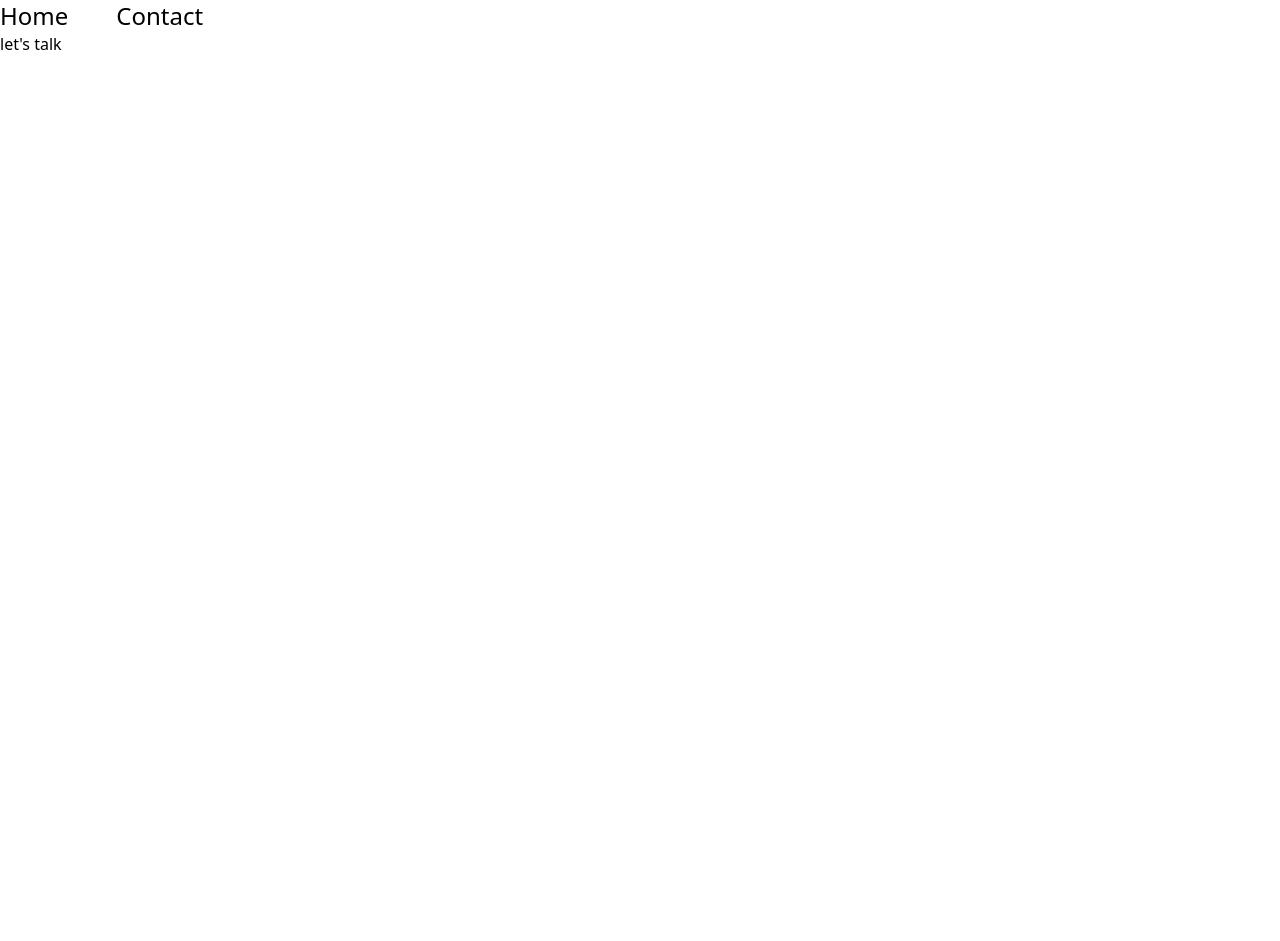
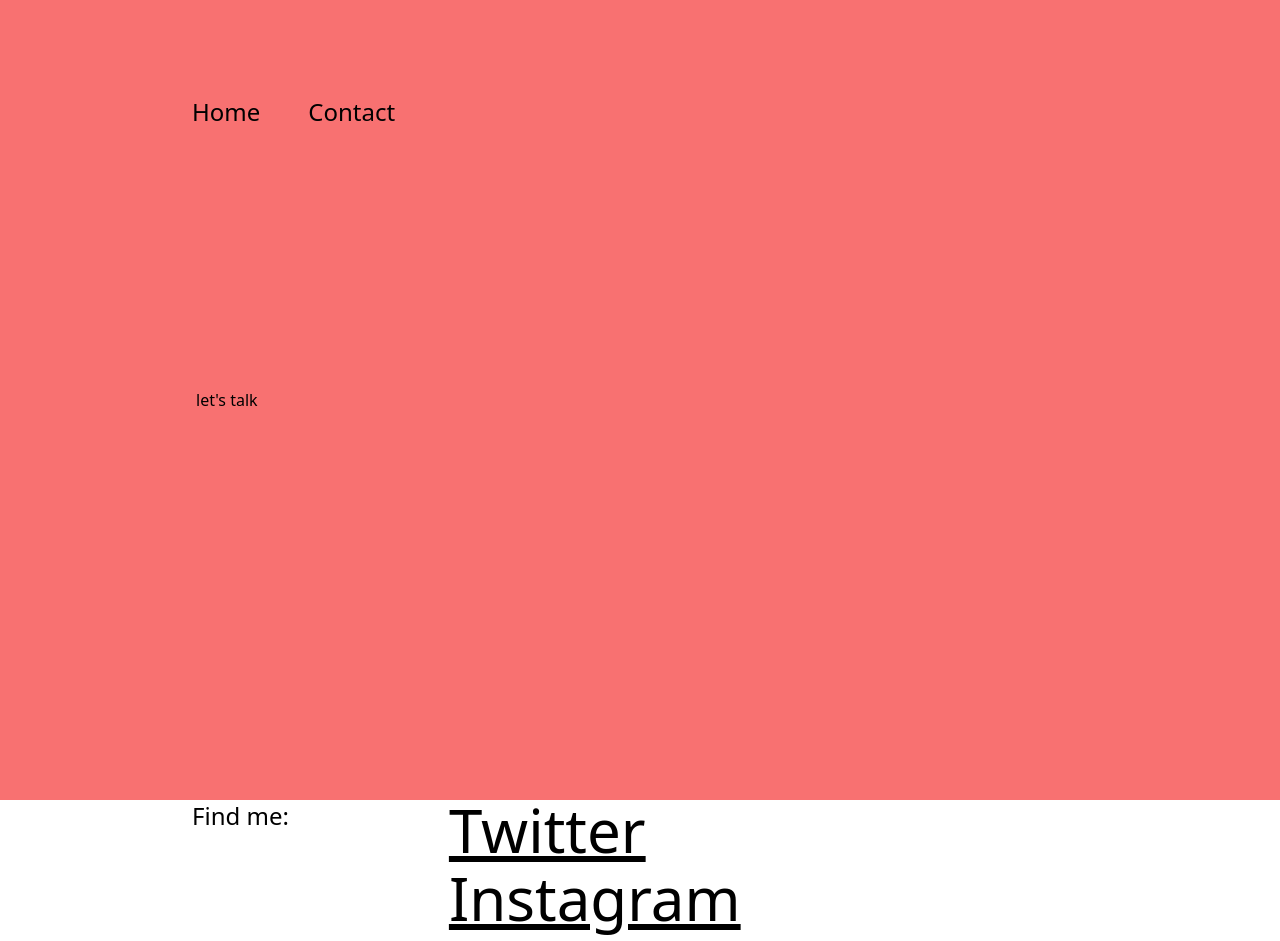
Before and after one commit to williambjork/portfolio2022, a Next.js app: page /contact in a window 1280 px wide. Shown: the top 941 px of the page. Before the commit the page ends 800 px from the top, so only its background shows below. Built offline with nearby package versions, Linux system fonts and the light colour scheme.

Commit message:
page transitions

```diff
--- a/components/Nav.js
+++ b/components/Nav.js
@@ -2,7 +2,7 @@
 
 export default function Nav() {
   return (
-    <nav className="text-2xl font-medium">
+    <nav className="text-2xl font-medium z-20 relative">
         <ul className="flex gap-12">
             <Link href="/"><li>Home</li></Link>
             <Link href="/contact"><li>Contact</li></Link>
--- a/pages/_app.tsx
+++ b/pages/_app.tsx
@@ -1,15 +1,18 @@
 import '../styles/globals.css'
 import type { AppProps } from 'next/app'
 import  Nav  from "../components/Nav"
+import {AnimatePresence} from "framer-motion"
 
-function MyApp({ Component, pageProps }: AppProps) {
+function MyApp({ Component, pageProps, router }: AppProps) {
 
 
   return (
 
-    <div>
+    <div className='py-24 px-12 lg:px-48'>
      <Nav />
-     <Component {...pageProps} />
+     <AnimatePresence>
+      <Component key={router.pathname} {...pageProps} />
+     </AnimatePresence>
     </div>
 
   )
--- a/pages/contact.js
+++ b/pages/contact.js
@@ -2,17 +2,37 @@
 
 function contact() {
   return (
-    <main>
-        <div>
+    <m.main className="text-ray-900 absolute top-0 left-0 w-full h-full bg-red-400 px-16 lg:px-48"
+    initial={{
+      x: "100%"
+    }}
+    animate={{
+      x: "0%"
+    }}
+    transition={{
+      duration: 0.75, ease: "easeOut"
+    }}
+    exit={{opacity: 1}}>
+        <div className="my-96 p-1">
             <h1>let's talk</h1>
         </div>
 
-        <div>
-            <div>
+        <div className="flex gap-40">
+            <div className="lg:text-2xl">
+                <h3>Find me:</h3>
+            </div>
 
+            <div className="lg:text-6xl text-2xl underline">
+              <ul>
+                <li className="pb-2">Twitter</li>
+                <li className="pb-2">Instagram</li>
+                <li className="pb-2">LinkedIn</li>
+
+
+              </ul>
             </div>
         </div>
-    </main>
+    </m.main>
   )
 }
 
--- a/pages/index.tsx
+++ b/pages/index.tsx
@@ -5,13 +5,24 @@
 
 const Home: NextPage = () => {
   return (
-    <div className="">
+    <m.div
+    className='text-gray-900 absolute left-0 w-full h-full bg-orange-100 top-0 px-16 lg:px-48'
+    initial={{
+      y: "100%"
+    }}
+    animate={{
+      y: "0%"
+    }}
+    transition={{
+      duration: 0.75, ease: "easeOut"
+    }}
+    exit={{opacity: 1}}>
       <Head>
         <title>Create Next App</title>
         <link rel="icon" href="/favicon.ico" />
       </Head>
 
-      <main className="">
+      <main>
         <div className='my-96 p-1'>
           <h1 className='text-6xl text-center lg:text-right lg:text-9xl'>
             William Björk
@@ -33,7 +44,7 @@
       </main>
 
 
-    </div>
+    </m.div>
   )
 }
 
```
